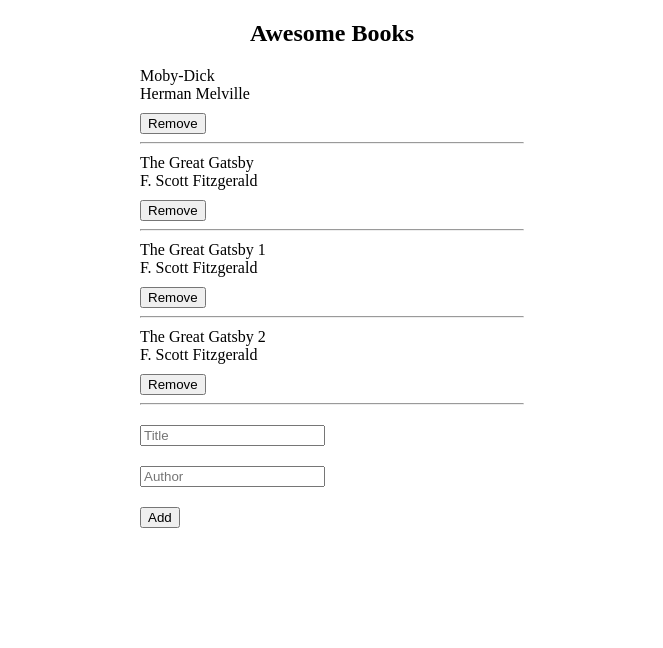
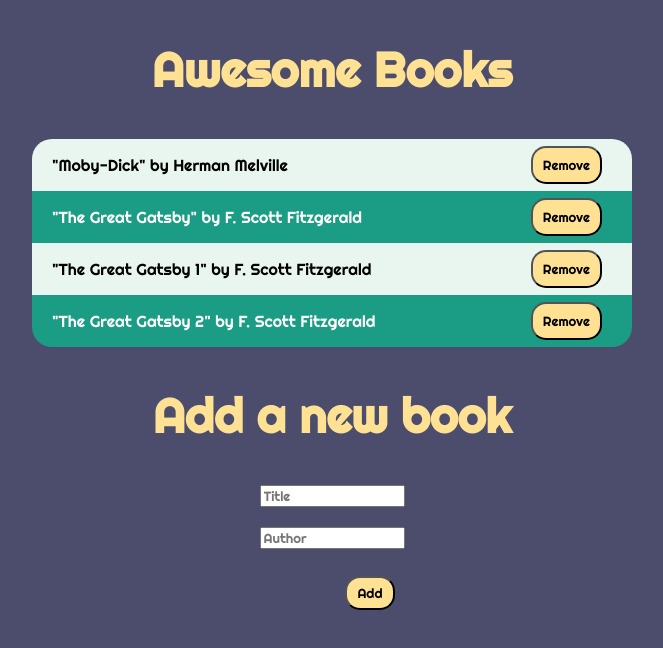
Before and after one commit to ichsansandy/awesome-books-microverse, a website: page index.html in a window 1280 px wide. Shown: the whole page, without its empty margins (308-971 px from the left). Drawn offline with Linux system fonts and the light colour scheme.

Commit message:
Styling and layouting based on the wireframe

```diff
--- a/app.js
+++ b/app.js
@@ -30,11 +30,12 @@
   function loopingBook(book) {
     return `<div id="${book.id}" class="book-card">
                 <p class="book-details">
-                    ${book.title} <br />
+                    "${book.title}"
+                    by
                     ${book.author}
                 </p>
                 <button class="remove-button" data-book="${book.id}">Remove</button>
-                <hr />
+
                 </div>`;
   }
 
--- a/index.html
+++ b/index.html
@@ -10,9 +10,12 @@
   <body>
     <main>
       <section>
-        <h1 class="text-center">Awesome Books</h1>
-        <div class="books-container">
-        </div>
+        <h1 class="section-title text-center">Awesome Books</h1>
+        <div class="books-container"></div>
+      </section>
+
+      <section class="new-book-section">
+        <h1 class="section-title text-center">Add a new book</h1>
         <form class="new-book-form">
           <input id="title-input" placeholder="Title" type="text" required />
           <input id="author-input" placeholder="Author" type="text" required />
--- a/style.css
+++ b/style.css
@@ -1,6 +1,22 @@
+@import url('https://fonts.googleapis.com/css2?family=Righteous&display=swap');
+
+:root {
+  --primary-color: #1b9c85;
+  --secondary-color: #4c4c6d;
+  --light-color: #e8f6ef;
+  --highlight-color: #ffe194;
+  --font-righteous: 'Righteous', cursive;
+}
+
+* {
+  font-family: var(--font-righteous);
+}
+
 body {
   margin: 0;
   padding: 0;
+  color: var(--highlight-color);
+  background-color: var(--secondary-color);
 }
 
 main {
@@ -9,23 +25,80 @@
 }
 
 section {
-  width: 30%;
+  width: 40%;
+  min-width: 600px;
 }
 
+button {
+  padding: 7px 10px;
+  margin: 7px 10px;
+  border-radius: 15px;
+  background-color: var(--highlight-color);
+}
+
+button:hover{
+  background-color: darkorange;
+  color: white;
+  cursor: pointer;
+}
+
+
+
 /* book section */
+
+.book-card {
+  display: flex;
+  justify-content: space-between;
+  padding-inline: 20px;
+}
+
+.book-card:first-child{
+  border-top-left-radius: 20px;
+  border-top-right-radius: 20px;
+}
+
+.book-card:nth-child(even) {
+  background-color: var(--primary-color);
+  color: white;
+}
+
+.book-card:nth-child(odd) {
+  background-color: var(--light-color);
+  color: black;
+}
+
+.book-card:last-child{
+  border-bottom-left-radius: 20px;
+  border-bottom-right-radius: 20px;
+}
+
 .book-details {
-  margin: 10px 0;
+  display: flex;
+}
+
+/* new book section */
+.new-book-section {
+  display: grid;
+  place-items: center;
 }
 
 .new-book-form {
-  margin-block: 20px;
   display: flex;
   flex-direction: column;
-  align-items: flex-start;
+  align-items: center;
   gap: 20px;
+  width: fit-content;
+}
+
+#add-book-button {
+  place-self: end;
 }
 
 /* utility class */
+.section-title {
+  font-size: 3rem;
+}
+
 .text-center {
   text-align: center;
 }
```
